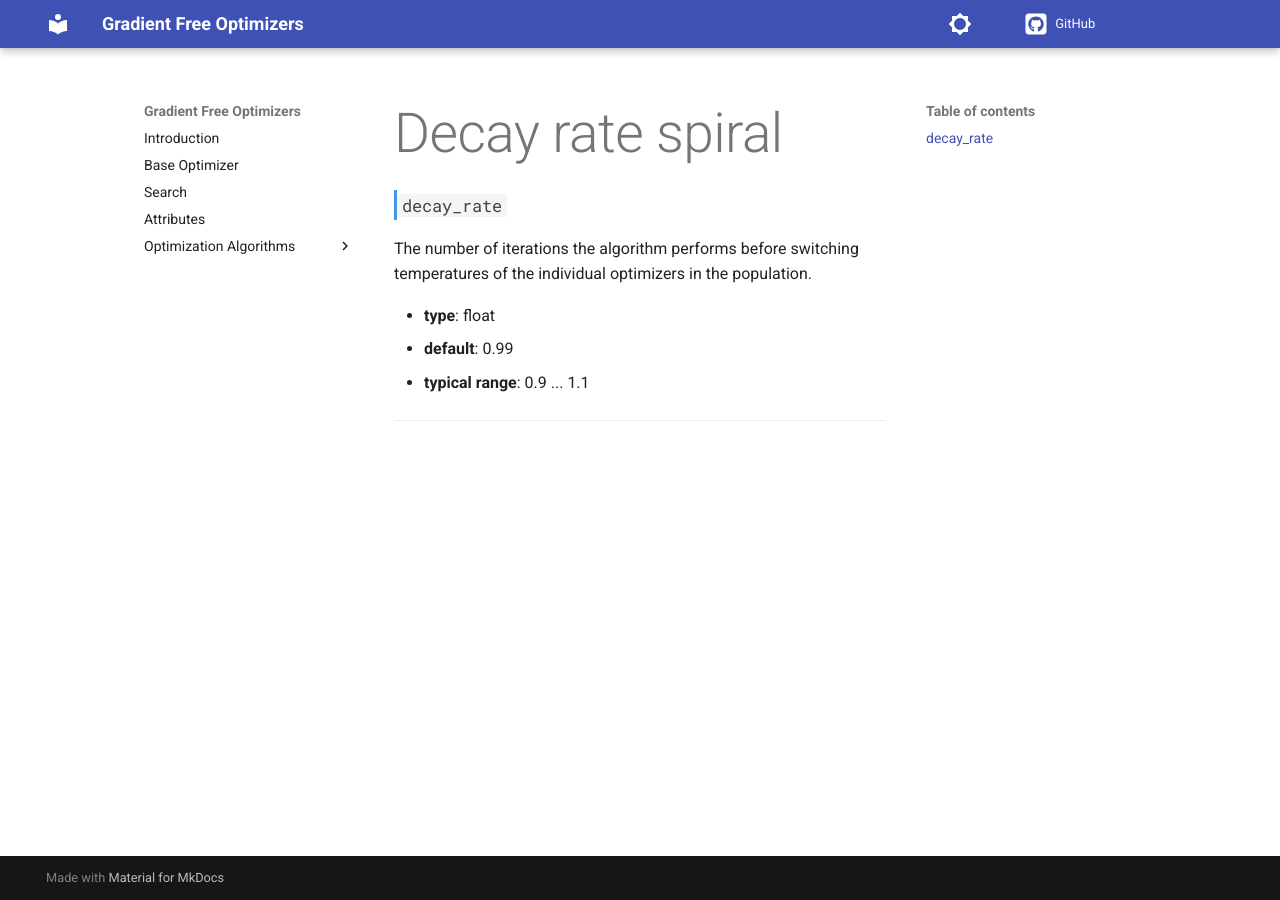
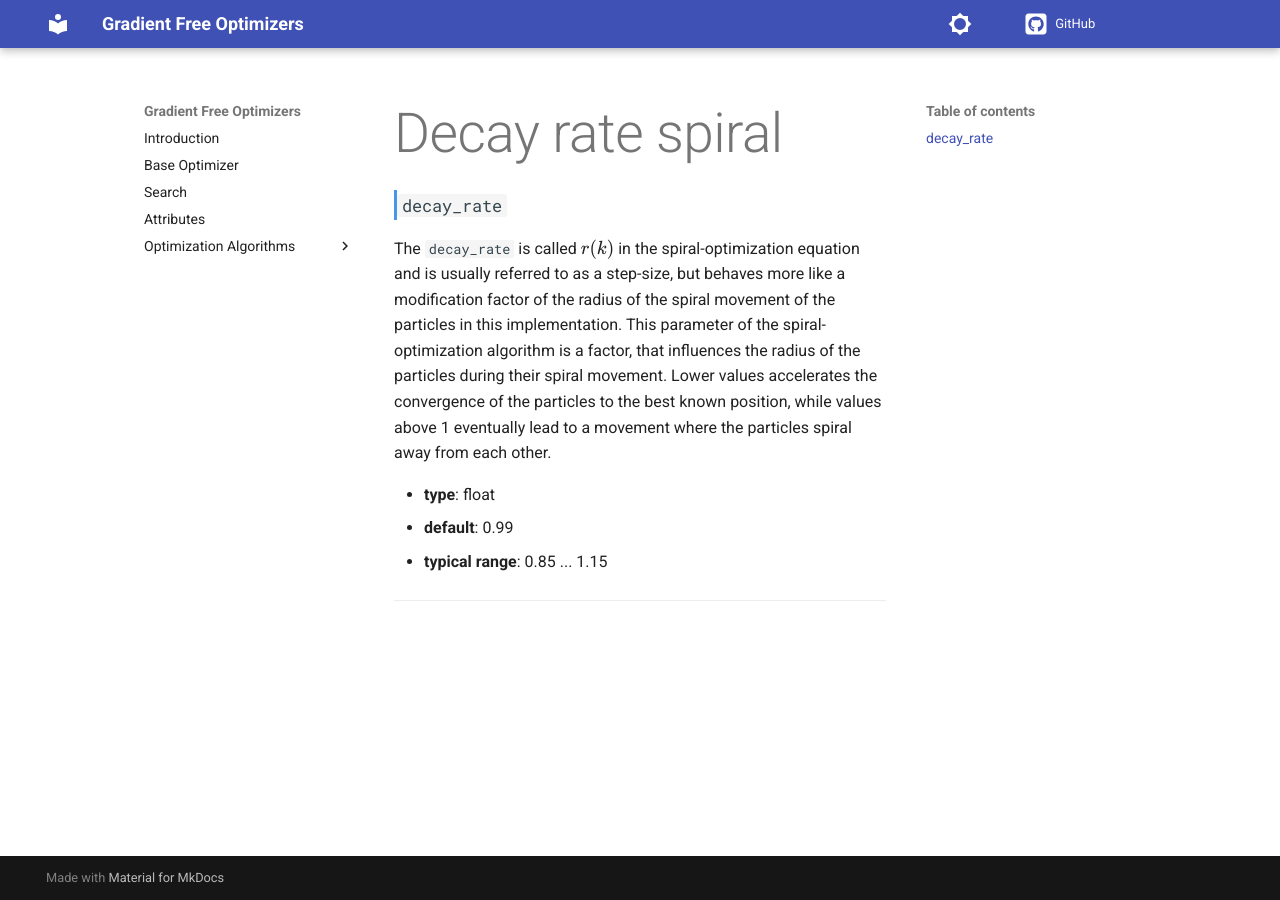
Before and after one commit to SimonBlanke/gradient-free-optimizers-documentation, an MkDocs documentation site: the page built from docs/parameters/decay_rate_spiral.md, in a window 1280 px wide. Built offline with MkDocs 1.6.1 and Material for MkDocs 9.7.7, drawn with Linux system fonts in a browser that asks for light colours; comment, search, counter and statistics services are not loaded; the version menu is left out.

Commit message:
add text to decay-rate para

```diff
--- a/docs/parameters/decay_rate_spiral.md
+++ b/docs/parameters/decay_rate_spiral.md
@@ -1,10 +1,9 @@
 ### `decay_rate`
 
-The number of iterations the algorithm performs before switching
-temperatures of the individual optimizers in the population.
+ The `decay_rate` is called $r(k)$ in the spiral-optimization equation and is usually referred to as a step-size, but behaves more like a modification factor of the radius of the spiral movement of the particles in this implementation. This parameter of the spiral-optimization algorithm is a factor, that influences the radius of the particles during their spiral movement. Lower values accelerates the convergence of the particles to the best known position, while values above 1 eventually lead to a movement where the particles spiral away from each other.
 
   - **type**: float
   - **default**: 0.99
-  - **typical range**: 0.9 ... 1.1
+  - **typical range**: 0.85 ... 1.15
 
 ---
```
